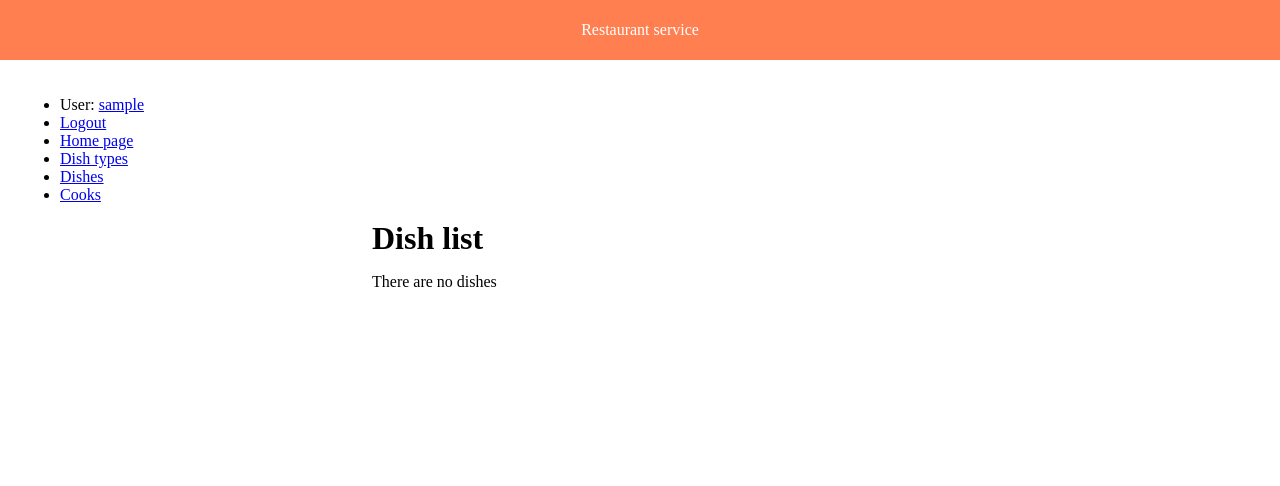
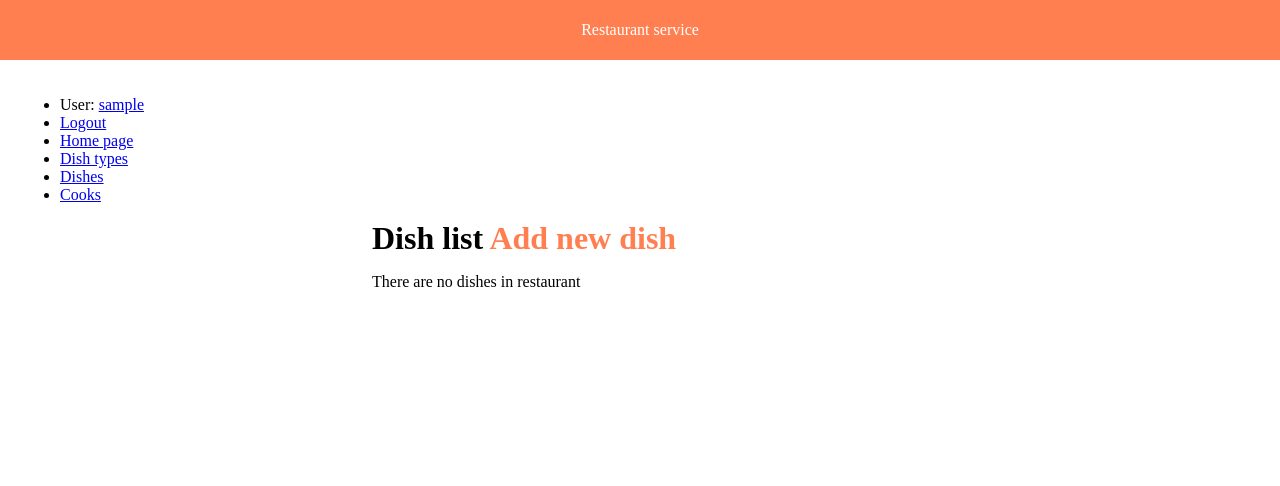
Before and after one commit to HlovaOleh/kitchen-service, a Django app: page /dishes/ in a window 1280 px wide. Shown: the top 486 px of the page. Run offline with Django 4.2, Linux system fonts and the light colour scheme; the visitor is signed in with stand-in values (Sample User, id 1); data that the repository does not hold is empty.

Commit message:
add CRUD to dish and dish type

```diff
--- a/kitchen_service/settings.py
+++ b/kitchen_service/settings.py
@@ -38,6 +38,8 @@ INSTALLED_APPS = [
     "django.contrib.messages",
     "django.contrib.staticfiles",
     "restaurant",
+    "crispy_forms",
+    "crispy_bootstrap4"
 ]
 
 MIDDLEWARE = [
@@ -127,6 +129,8 @@ STATICFILES_DIRS = [
 
 DEFAULT_AUTO_FIELD = "django.db.models.BigAutoField"
 
+CRISPY_TEMPLATE_PACK = "bootstrap4"
+
 AUTH_USER_MODEL = "restaurant.Cook"
 
 LOGIN_REDIRECT_URL = "/"
--- a/restaurant/models.py
+++ b/restaurant/models.py
@@ -26,3 +26,7 @@ class Dish(models.Model):
         DishType, on_delete=models.CASCADE, related_name="dishes"
     )
     cooks = models.ManyToManyField(settings.AUTH_USER_MODEL, related_name="dishes")
+
+    class Meta:
+        verbose_name = "Dish"
+        verbose_name_plural = "Dishes"
--- a/restaurant/urls.py
+++ b/restaurant/urls.py
@@ -6,7 +6,13 @@ from .views import (
     DishListView,
     DishDetailView,
     CookListView,
-    CookDetailView
+    CookDetailView,
+    DishTypeCreateView,
+    DishTypeUpdateView,
+    DishTypeDeleteView,
+    DishCreateView,
+    DishUpdateView,
+    DishDeleteView
 )
 
 urlpatterns = [
@@ -16,8 +22,26 @@ urlpatterns = [
         DishTypeListView.as_view(),
         name="dish_type-list"
     ),
+    path(
+        "dish_types/create/",
+        DishTypeCreateView.as_view(),
+        name="dish_type-create",
+    ),
+    path(
+        "dish_types/<int:pk>/update/",
+        DishTypeUpdateView.as_view(),
+        name="dish_type-update",
+    ),
+    path(
+        "dish_types/<int:pk>/delete/",
+        DishTypeDeleteView.as_view(),
+        name="dish_type-delete",
+    ),
     path("dishes/", DishListView.as_view(), name="dish-list"),
     path("dish/<int:pk>/", DishDetailView.as_view(), name="dish-detail"),
+    path("dishes/create/", DishCreateView.as_view(), name="dish-create"),
+    path("dishes/<int:pk>/update/", DishUpdateView.as_view(), name="dish-update"),
+    path("dishes/<int:pk>/delete/", DishDeleteView.as_view(), name="dish-delete"),
     path("cooks/", CookListView.as_view(), name="cook-list"),
     path(
         "cooks/<int:pk>/",
--- a/restaurant/views.py
+++ b/restaurant/views.py
@@ -1,9 +1,8 @@
-from typing import Any
-
 from django.contrib.auth.decorators import login_required
 from django.contrib.auth.mixins import LoginRequiredMixin
 from django.http import HttpRequest, HttpResponse
 from django.shortcuts import render
+from django.urls import reverse_lazy
 from django.views import generic
 
 from restaurant.models import Cook, DishType, Dish
@@ -29,6 +28,26 @@ class DishTypeListView(LoginRequiredMixin, generic.ListView):
     paginate_by = 5
 
 
+class DishTypeCreateView(LoginRequiredMixin, generic.CreateView):
+    model = DishType
+    fields = "__all__"
+    success_url = reverse_lazy("restaurant:dish_type-list")
+    template_name = "restaurant/dishtype_form.html"
+
+
+class DishTypeUpdateView(LoginRequiredMixin, generic.UpdateView):
+    model = DishType
+    fields = "__all__"
+    success_url = reverse_lazy("restaurant:dish_type-list")
+    template_name = "restaurant/dishtype_form.html"
+
+
+class DishTypeDeleteView(LoginRequiredMixin, generic.DeleteView):
+    model = DishType
+    success_url = reverse_lazy("restaurant:dish_type-list")
+    template_name = "restaurant/dishtype_confirm_delete.html"
+
+
 class DishListView(LoginRequiredMixin, generic.ListView):
     model = Dish
     queryset = Dish.objects.select_related("dish_type")
@@ -39,6 +58,26 @@ class DishDetailView(LoginRequiredMixin, generic.DetailView):
     model = Dish
 
 
+class DishCreateView(LoginRequiredMixin, generic.CreateView):
+    model = Dish
+    fields = "__all__"
+    success_url = reverse_lazy("restaurant:dish-list")
+    template_name = "restaurant/dish_form.html"
+
+
+class DishUpdateView(LoginRequiredMixin, generic.UpdateView):
+    model = Dish
+    fields = "__all__"
+    success_url = reverse_lazy("restaurant:dish-list")
+    template_name = "restaurant/dish_form.html"
+
+
+class DishDeleteView(LoginRequiredMixin, generic.DeleteView):
+    model = Dish
+    success_url = reverse_lazy("restaurant:dish-list")
+    template_name = "restaurant/dish_confirm_delete.html"
+
+
 class CookListView(LoginRequiredMixin, generic.ListView):
     model = Cook
     paginate_by = 5
--- a/templates/restaurant/dish_list.html
+++ b/templates/restaurant/dish_list.html
@@ -1,15 +1,19 @@
 {% extends "base.html" %}
+
 {% block content %}
-  <h1>Dish list</h1>
+  <h1>Dish list
+    <a href="{% url 'restaurant:dish-create' %}" class="btn btn-primary">Add new dish</a>
+  </h1>
   {% if dish_list %}
     <ul>
       {% for dish in dish_list %}
         <li>
-          <a href="{% url 'restaurant:dish-detail' dish.pk %}">{{ dish.name }}</a>
+          <a href="{% url 'restaurant:dish-detail' pk=dish.id %} ">{{ dish.name }}</a>
+          {{ dish.price }} ({{ dish.dish_type.name }})
         </li>
       {% endfor %}
     </ul>
   {% else %}
-    <p>There are no dishes</p>
+    <p>There are no dishes in restaurant</p>
   {% endif %}
 {% endblock %}
```
Also changed, not shown: templates/restaurant/dish_confirm_delete.html (added, +11 -0 lines), templates/restaurant/dish_detail.html (+9 -9 lines), templates/restaurant/dish_form.html (added, +10 -0 lines), templates/restaurant/dishtype_confirm_delete.html (added, +11 -0 lines), templates/restaurant/dishtype_form.html (added, +10 -0 lines), templates/restaurant/dishtype_list.html (+6 -1 lines), restaurant/migrations/0004_alter_dishtype_options.py (added), restaurant/migrations/0005_alter_dish_options_alter_dishtype_options.py (added).
